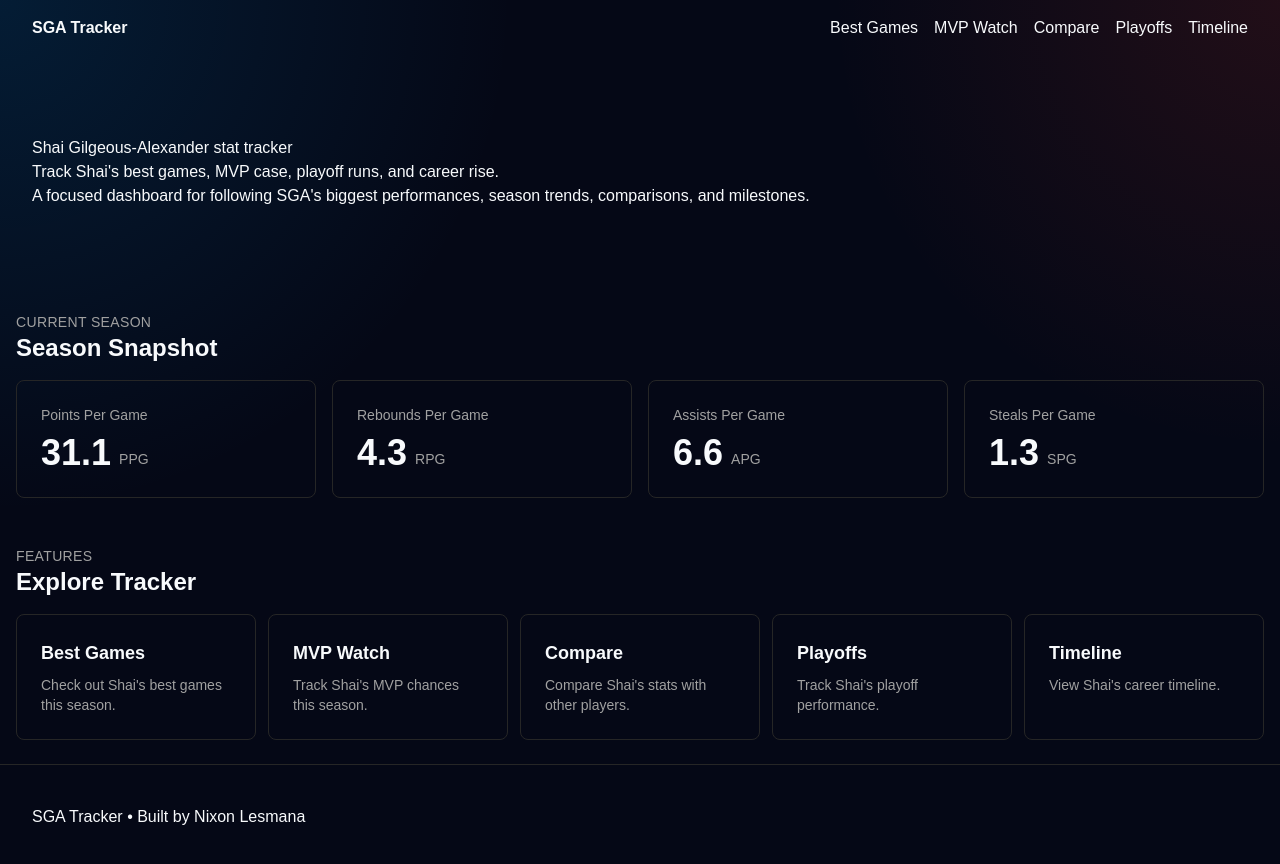
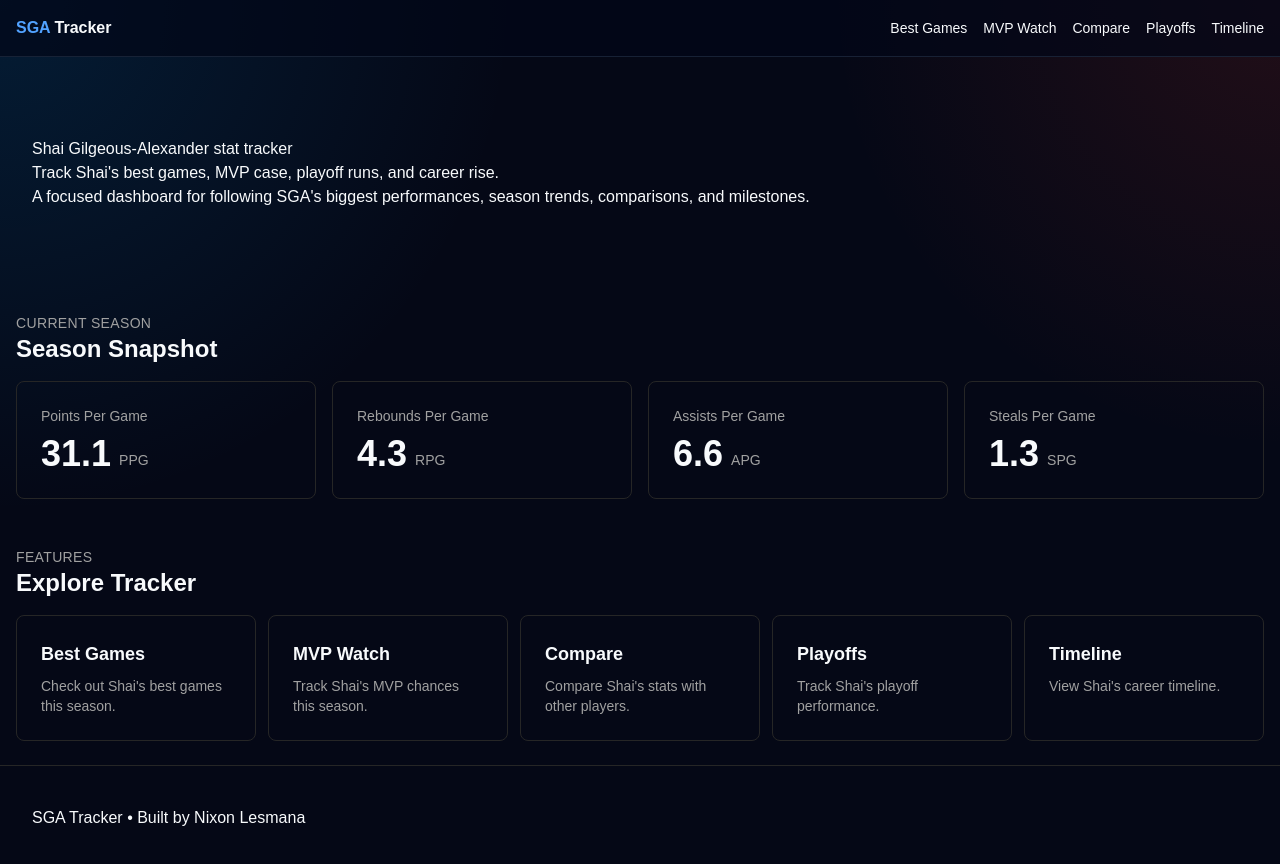
Before and after one commit to NixonLesmana/SGA-tracker, a Next.js app: page / in a window 1280 px wide. Shown: the top 864 px of the page. Built offline with nearby package versions, Linux system fonts and the light colour scheme.

Commit message:
Update header

```diff
--- a/src/components/Header.tsx
+++ b/src/components/Header.tsx
@@ -1,20 +1,34 @@
-import React from 'react'
 import Link from 'next/link'
+
+const navLinks = [
+  { label: "Best Games", href: "/best-games" },
+  { label: "MVP Watch", href: "/mvp-watch" },
+  { label: "Compare", href: "/compare" },
+  { label: "Playoffs", href: "/playoffs" },
+  { label: "Timeline", href: "/timeline" },
+]
 
 function Header() {
   return (
-    <header className="flex items-center justify-between  px-8 py-4">
-      <Link href="/" className='font-bold'>
-        SGA Tracker
-      </Link>
+    <header className="border-b border-slate-800/80 bg-slate-950/70">
+      <div className="container mx-auto flex items-center justify-between px-4 py-4">
 
-      <nav className='flex gap-4'>
-        <Link href="/best-games">Best Games</Link>
-        <Link href="/mvp-watch">MVP Watch</Link>
-        <Link href="/compare">Compare</Link>
-        <Link href="/playoffs">Playoffs</Link>
-        <Link href="/timeline">Timeline</Link>
-      </nav>
+        <Link href="/" className="font-bold text-white">
+          <span className="text-blue-400">SGA</span> Tracker
+        </Link>
+
+        <nav className="flex items-center gap-4 text-sm">
+          {navLinks.map((link) => (
+            <Link
+              key={link.href}
+              href={link.href}
+              className="text-slate-300 transition hover:text-blue-400"
+            >
+              {link.label}
+            </Link>
+          ))}
+        </nav>
+      </div>
     </header>
   )
 }
```
